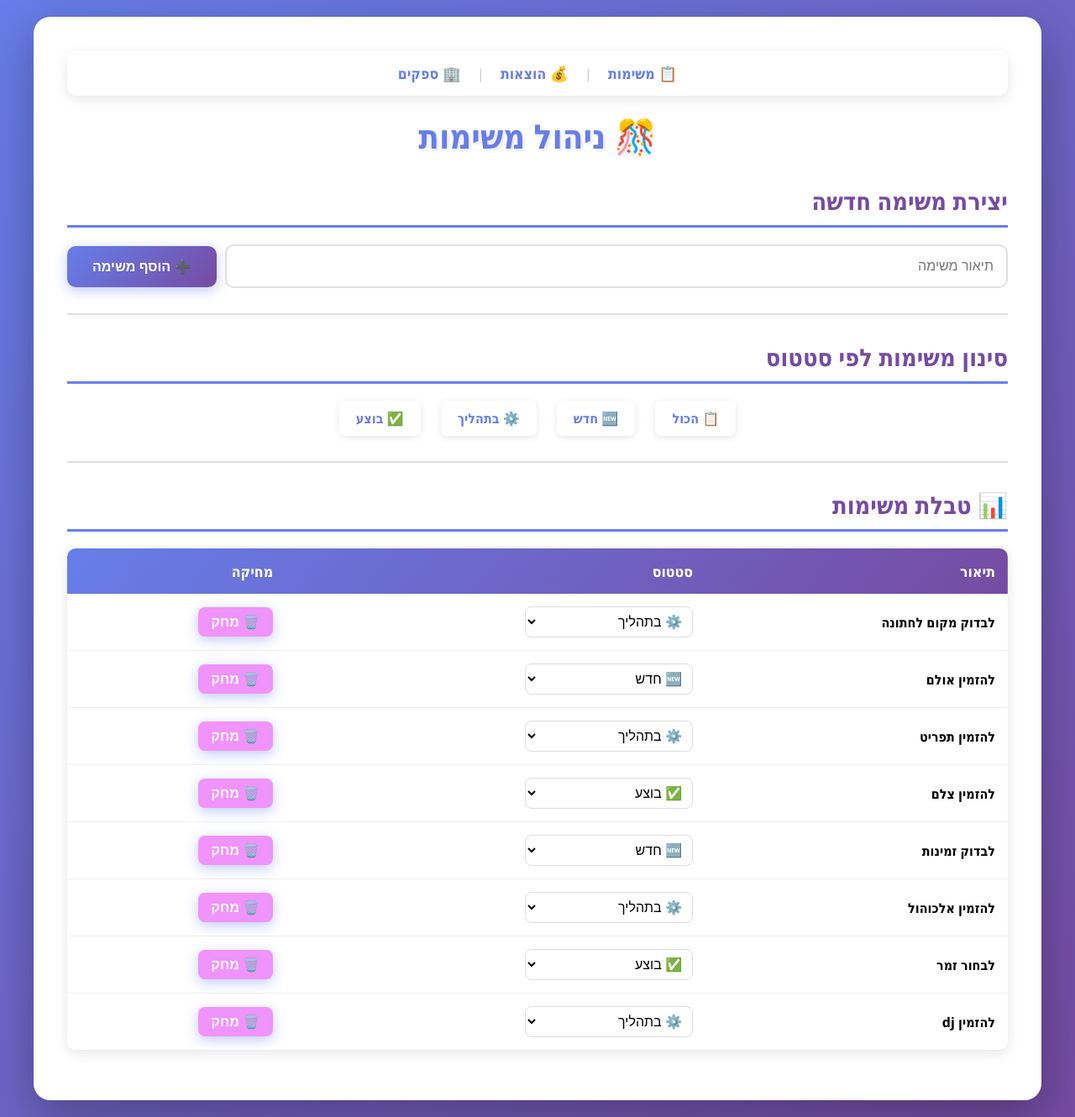
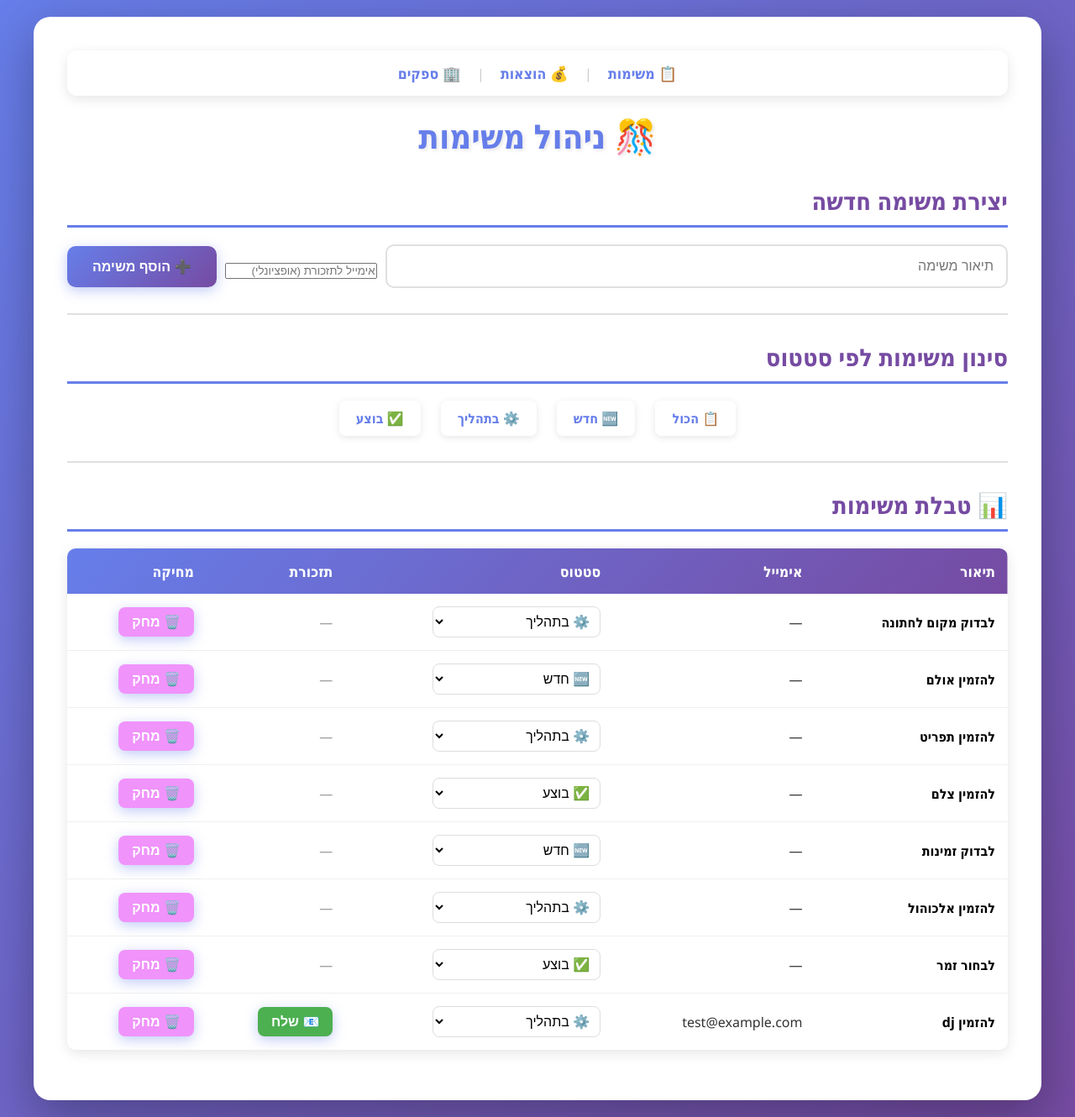
Before and after one commit to yosefyeshua/wedding-system, a Flask app: page /tasks in a window 1280 px wide. Shown: the whole page at 84% size. Run offline with Flask 3, Linux system fonts and the light colour scheme; data comes from the database, SQL or seed files in the repository; both versions use the stored data as it was after the commit.

Commit message:
Sprint 3: Added email reminders feature

```diff
--- a/app.py
+++ b/app.py
@@ -2,6 +2,36 @@
 import sqlite3
 
 app = Flask(__name__)
+
+# ===== EMAIL SIMULATION =====
+def send_email(to_email, task_description, task_status):
+    """דמיית שליחת מייל תזכורת"""
+    try:
+        # הדפסה ב-Terminal במקום שליחה אמיתית
+        print("\n" + "="*50)
+        print("📧 מייל תזכורת (SIMULATION)")
+        print("="*50)
+        print(f"אל: {to_email}")
+        print(f"נושא: תזכורת: {task_description}")
+        print("-"*50)
+        print(f"""
+שלום,
+
+תזכורת למשימה בחתונה:
+
+📋 משימה: {task_description}
+📊 סטטוס: {task_status}
+
+בהצלחה!
+מערכת ניהול החתונה
+        """)
+        print("="*50)
+        print("✅ מייל נשלח בהצלחה! (simulation)\n")
+
+        return True
+    except Exception as e:
+        print(f"❌ שגיאה: {e}")
+        return False
 
 # ===== HOME =====
 @app.route('/')
@@ -28,12 +58,15 @@
 @app.route('/tasks/create', methods=['POST'])
 def create_task():
     description = request.form['description']
+    email = request.form.get('email', '')
     conn = sqlite3.connect('database.db')
     c = conn.cursor()
-    c.execute('INSERT INTO tasks (title, description, status) VALUES (?, ?, ?)', (description, description, 'חדש'))
+    c.execute('INSERT INTO tasks (title, description, status, email) VALUES (?, ?, ?, ?)',
+              (description, description, 'חדש', email))
     conn.commit()
     conn.close()
     return redirect('/tasks')
+
 @app.route('/tasks/status/<int:task_id>', methods=['POST'])
 def update_task_status(task_id):
     new_status = request.form['new_status']
@@ -52,6 +85,23 @@
     conn.commit()
     conn.close()
     return redirect('/tasks')
+
+@app.route('/tasks/remind/<int:task_id>', methods=['POST'])
+def remind_task(task_id):
+    """שליחת תזכורת במייל"""
+    conn = sqlite3.connect('database.db')
+    conn.row_factory = sqlite3.Row
+    c = conn.cursor()
+    c.execute('SELECT * FROM tasks WHERE id = ?', (task_id,))
+    task = c.fetchone()
+    conn.close()
+
+    if task and task['email']:
+        success = send_email(task['email'], task['description'], task['status'])
+        if success:
+            return redirect('/tasks?message=sent')
+
+    return redirect('/tasks?message=error')
 
 # ===== BUDGET ROUTES =====
 @app.route('/budget')
--- a/templates/tasks.html
+++ b/templates/tasks.html
@@ -19,9 +19,21 @@
 
         <h1>🎊 ניהול משימות</h1>
 
+        <!-- Success Message -->
+        {% if request.args.get('message') == 'sent' %}
+        <div style="background: #4CAF50; color: white; padding: 15px; border-radius: 10px; margin-bottom: 20px; text-align: center;">
+            ✅ תזכורת נשלחה בהצלחה!
+        </div>
+        {% elif request.args.get('message') == 'error' %}
+        <div style="background: #f44336; color: white; padding: 15px; border-radius: 10px; margin-bottom: 20px; text-align: center;">
+            ❌ שגיאה בשליחת תזכורת. וודא שהזנת כתובת מייל תקינה.
+        </div>
+        {% endif %}
+
         <h2>יצירת משימה חדשה</h2>
         <form action="/tasks/create" method="post">
             <input type="text" name="description" placeholder="תיאור משימה" required>
+            <input type="email" name="email" placeholder="אימייל לתזכורת (אופציונלי)" style="margin-top: 10px;">
             <button type="submit">➕ הוסף משימה</button>
         </form>
 
@@ -43,14 +55,17 @@
             <thead>
                 <tr>
                     <th>תיאור</th>
+                    <th>אימייל</th>
                     <th>סטטוס</th>
+                    <th>תזכורת</th>
                     <th>מחיקה</th>
                 </tr>
             </thead>
             <tbody>
                 {% for task in tasks %}
                 <tr>
-                 <td><strong style="color: black !important;">{{ task.description }}</strong></td>
+                    <td><strong style="color: black !important;">{{ task.description }}</strong></td>
+                    <td>{{ task.email if task.email else '—' }}</td>
                     <td>
                         <form action="/tasks/status/{{ task.id }}" method="post" style="display: inline;">
                             <select name="new_status" onchange="this.form.submit()" style="padding: 8px; border-radius: 8px; border: 1px solid #ddd; background: white;">
@@ -59,6 +74,15 @@
                                 <option value="בוצע" {% if task.status == 'בוצע' %}selected{% endif %}>✅ בוצע</option>
                             </select>
                         </form>
+                    </td>
+                    <td>
+                        {% if task.email %}
+                        <form action="/tasks/remind/{{ task.id }}" method="post" style="display: inline;">
+                            <button type="submit" style="background: #4CAF50; border: none; padding: 8px 16px; border-radius: 8px; cursor: pointer; font-size: 1rem; color: white;">📧 שלח</button>
+                        </form>
+                        {% else %}
+                        <span style="color: #999;">—</span>
+                        {% endif %}
                     </td>
                     <td>
                         <form action="/tasks/delete/{{ task.id }}" method="post" style="display: inline;">
```
Also changed, not shown: add_email_to_tasks.py (added, +12 -0 lines), database.db.
